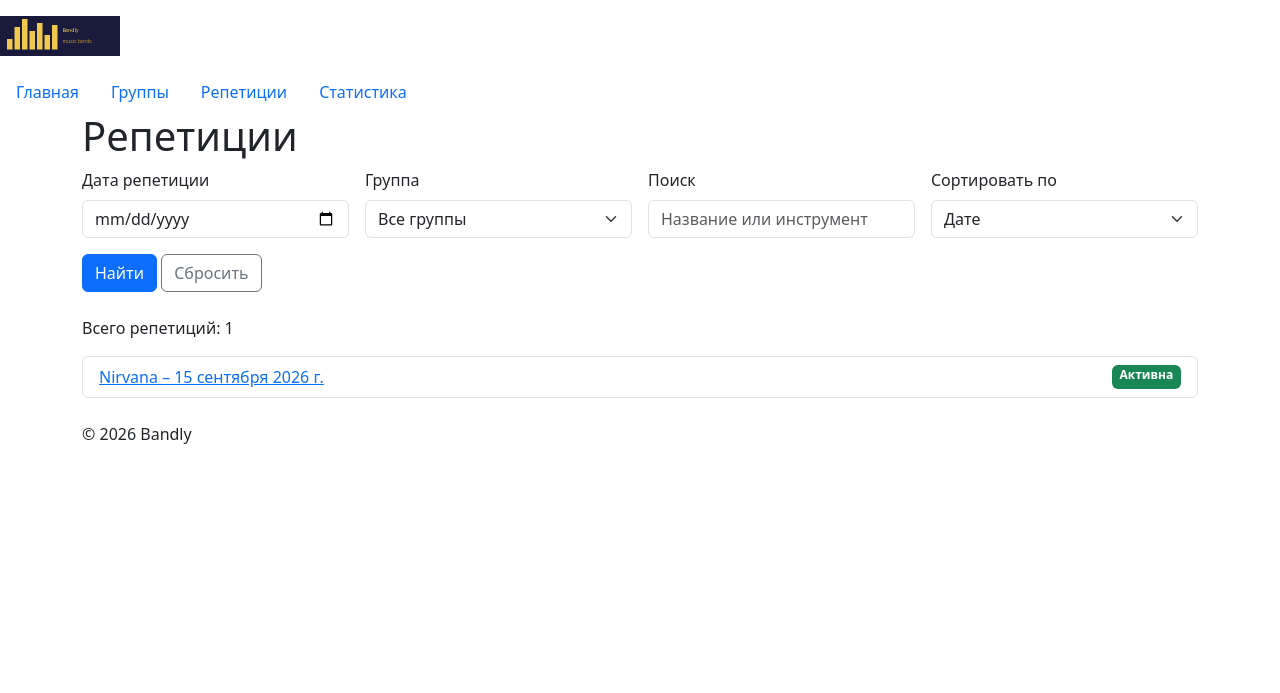
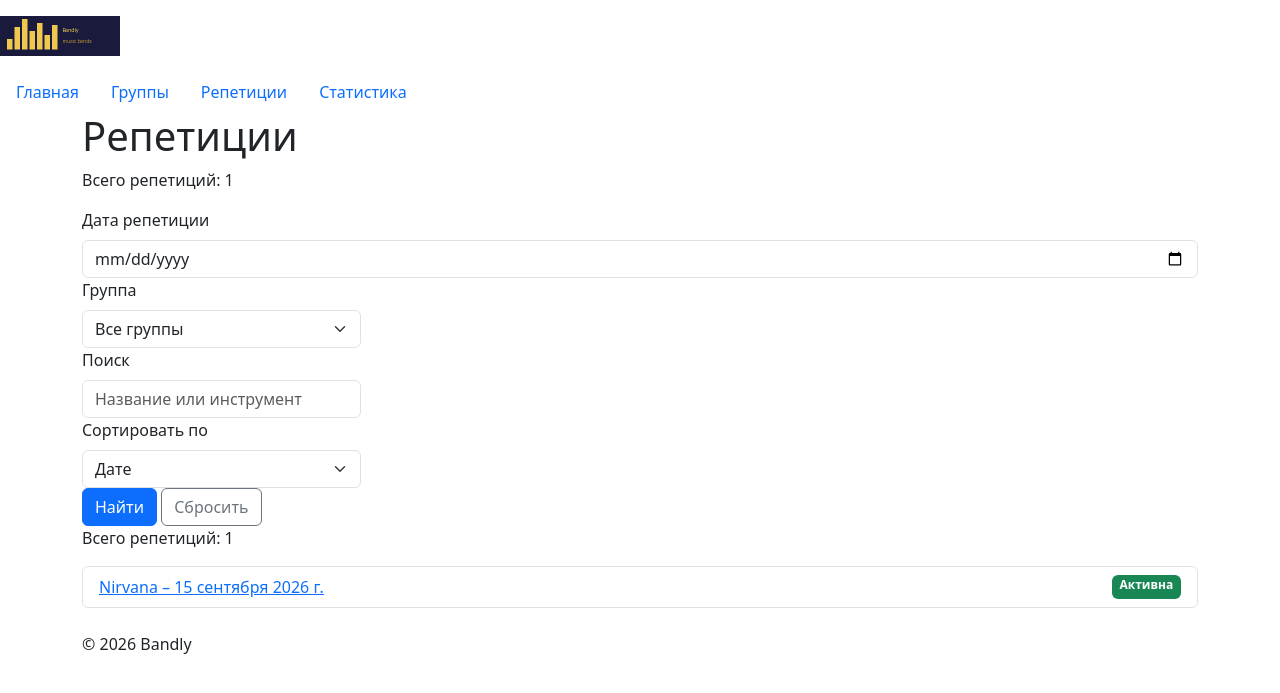
Before and after one commit to drpepperus666/music-band-manager, a Django app: page /rehearsals/ in a window 1280 px wide. Shown: the top 693 px of the page. Run offline with Django 5.2, Linux system fonts and the light colour scheme; data comes from the database, SQL or seed files in the repository; both versions use the stored data as it was after the commit.

Commit message:
PR9: правки по итогам аудита

```diff
--- a/rehearsals/templates/rehearsals/rehearsal_list.html
+++ b/rehearsals/templates/rehearsals/rehearsal_list.html
@@ -4,9 +4,9 @@
 {% endblock %}
 {% block content %}
  <h1>Репетиции</h1>
- <form method="get" class="mb-4">
-  <div class="row g-3 align-items-end">
-   <div class="col-md-3">
+ <p>
+ Всего репетиций: {{ page_obj.paginator.count }}
+ </p>
     <label for="date" class="form-label">Дата репетиции</label>
     <input type="date" id="date" name="date" class="form-control" value="{{ booking_date }}">
    </div>
--- a/rehearsals/views.py
+++ b/rehearsals/views.py
@@ -67,13 +67,12 @@ def rehearsal_list(request):
     page_obj = paginator.get_page(request.GET.get("page"))
 
     context = {
-        "bookings": page_obj,
         "rehearsals": page_obj,
         "page_obj": page_obj,
         "booking_date": booking_date,
         "selected_band": band_id,
         "query": query,
-        "sort": sort,
+        "sort": sort if sort in SORT_FIELDS else "date",
         "bands": Band.objects.order_by("name"),
         "error": error,
     }
```
Also changed, not shown: Отчет_ПР9.md (+1 -1 lines), db.sqlite3.
